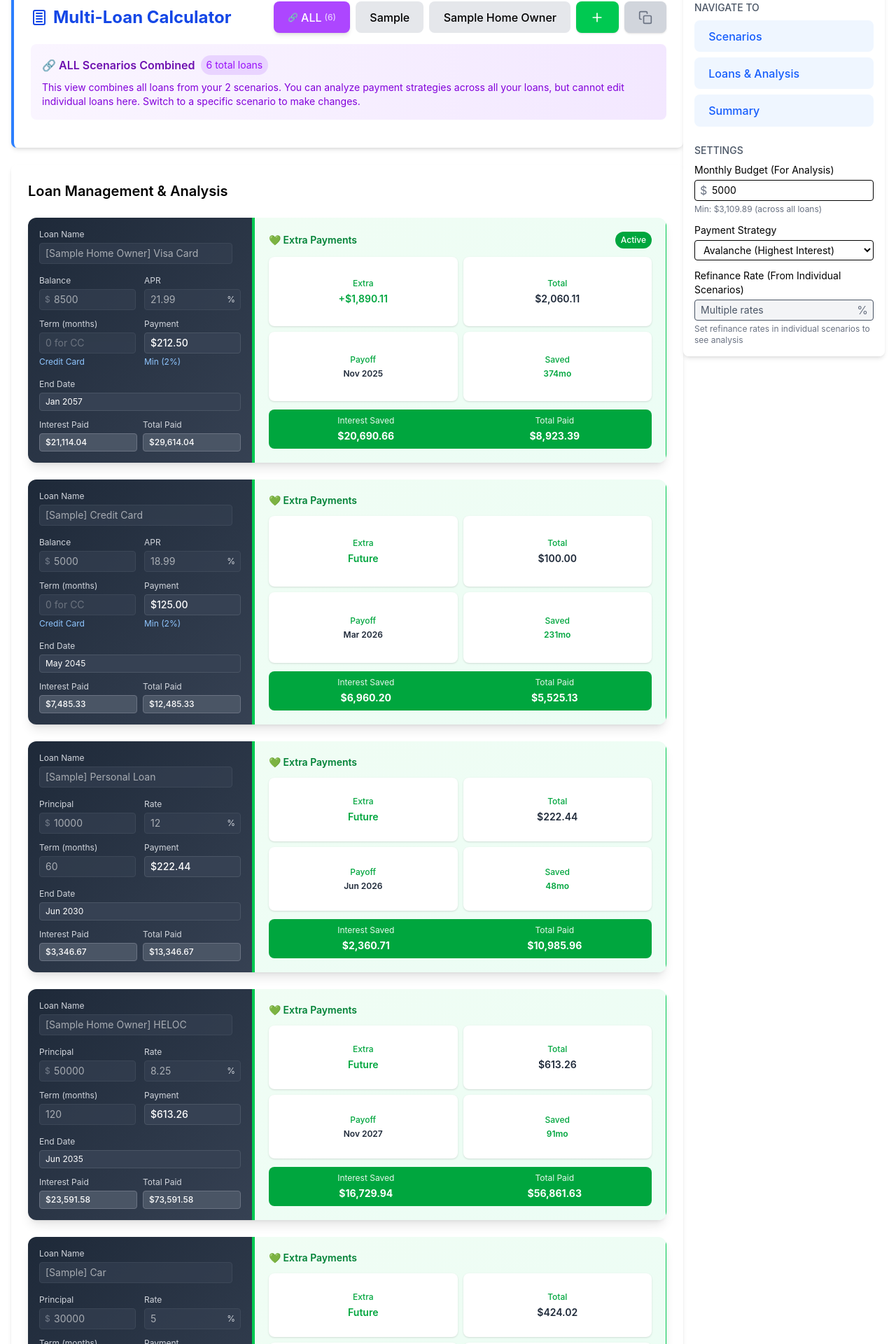
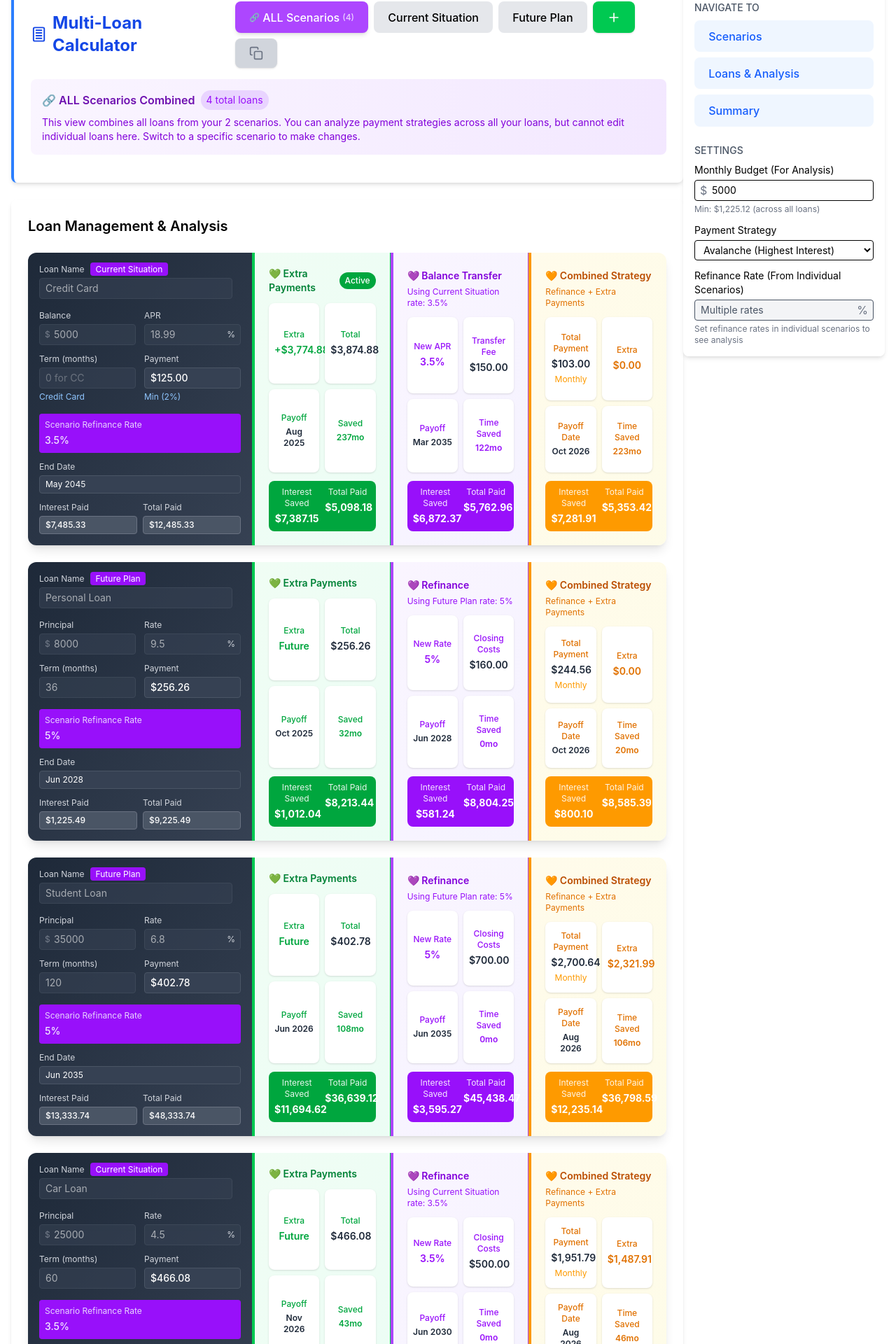
Before and after one commit to Tyrel-Parker/loanOptimizer, a React (Vite) app: page / in a window 1280 px wide. Shown: the part 275-2195 px from the top of the page at 70% size. Built offline with nearby package versions, Linux system fonts and the light colour scheme.

Commit message:
update the handling of the ALL scenario

```diff
--- a/src/App.jsx
+++ b/src/App.jsx
@@ -64,7 +64,9 @@ function App() {
         // Override with analysis values for budget only
         return {
           ...baseAllScenario,
-          totalBudget: allScenarioAnalysis.totalBudget
+          totalBudget: allScenarioAnalysis.totalBudget,
+          // Don't override refinanceRate - it should remain 0 for ALL scenario
+          refinanceRate: 0
         };
       }
       const foundScenario = scenarios.find(s => s.id === activeScenarioId);
@@ -215,7 +217,8 @@ function App() {
           [field]: value
         }));
         return;
-      } else {
+      } else if (field === 'refinanceRate') {
+        // Prevent editing refinance rate in ALL scenario
         console.warn('Cannot edit refinance rate in ALL scenario - it uses individual scenario rates');
         return;
       }
@@ -499,8 +502,7 @@ function App() {
       setActiveScenarioId(ALL_SCENARIO_ID); // Default to ALL scenario
       setPaymentStrategy('avalanche');
       setAllScenarioAnalysis({
-        totalBudget: 0,
-        refinanceRate: 0
+        totalBudget: 0
       });
     }
   };
@@ -578,49 +580,60 @@ function App() {
   // Calculate refinance analysis
   const calculateRefinanceAnalysis = useCallback(() => {
     try {
-      const { loans, refinanceRate } = activeScenario;
+      const { loans } = activeScenario;
       if (!loans || !Array.isArray(loans) || loans.length === 0) return [];
 
-      // Ensure refinanceRate is a valid number
-      const rate = parseFloat(refinanceRate);
-      if (isNaN(rate) || rate <= 0) return [];
+      console.log('calculateRefinanceAnalysis called for scenario:', activeScenario.name);
 
-      // For ALL scenario, we need to use the original loan structure for calculations
-      let loansForCalculation = loans;
-      let isAllScenarioCalc = false;
+      // For ALL scenario, analyze each loan with its source scenario's refinance rate
+      let results = [];
 
       if (activeScenarioId === ALL_SCENARIO_ID) {
-        isAllScenarioCalc = true;
-        // Convert prefixed loans back to original structure for calculation
-        loansForCalculation = loans.map(loan => {
+        console.log('Processing ALL scenario refinance analysis');
+        // For ALL scenario, use each loan's sourceRefinanceRate
+        loans.forEach(loan => {
+          const refinanceRate = loan.sourceRefinanceRate || 0;
+          console.log(`Loan ${loan.name}: sourceRefinanceRate = ${refinanceRate}, loan.rate = ${loan.rate}`);
+
+          if (refinanceRate > 0 && refinanceRate < loan.rate) {
+            console.log(`Processing refinance for ${loan.name} with rate ${refinanceRate}`);
+            // Convert back to original structure for calculation
             const originalId = loan.id.includes('_') ? loan.id.split('_')[1] : loan.id;
-          return {
+            const loanForCalculation = {
               ...loan,
               id: originalId
             };
+
+            const loanResults = analyzeRefinance([loanForCalculation], refinanceRate);
+            console.log(`Refinance results for ${loan.name}:`, loanResults);
+
+            // Map result back to prefixed ID
+            loanResults.forEach(result => {
+              results.push({
+                ...result,
+                id: loan.id // Use the prefixed ID
               });
+            });
+          } else {
+            console.log(`Skipping refinance for ${loan.name}: rate ${refinanceRate} not beneficial (loan rate: ${loan.rate})`);
+          }
+        });
+      } else {
+        console.log('Processing regular scenario refinance analysis');
+        // Regular scenario - use scenario's refinance rate
+        const refinanceRate = parseFloat(activeScenario.refinanceRate);
+        console.log(`Scenario refinance rate: ${refinanceRate}`);
+
+        if (isNaN(refinanceRate) || refinanceRate <= 0) {
+          console.log('No valid refinance rate set for scenario');
+          return [];
         }
 
-      const results = analyzeRefinance(loansForCalculation, rate);
-
-      // If this was an ALL scenario calculation, map results back to prefixed IDs
-      if (isAllScenarioCalc) {
-        return results.map(result => {
-          const originalLoan = loans.find(loan => {
-            const originalId = loan.id.includes('_') ? loan.id.split('_')[1] : loan.id;
-            return originalId === result.id;
-          });
-
-          if (originalLoan) {
-            return {
-              ...result,
-              id: originalLoan.id // Use the prefixed ID
-            };
-          }
-          return result;
-        });
+        results = analyzeRefinance(loans, refinanceRate);
+        console.log('Regular scenario refinance results:', results);
       }
 
+      console.log('Final refinance analysis results:', results);
       return results;
     } catch (error) {
       console.error("Error calculating refinance analysis:", error);
@@ -631,84 +644,162 @@ function App() {
   // Calculate combined analysis (refinance + extra payments)
   const calculateCombinedAnalysis = useCallback(() => {
     try {
-      const { loans, totalBudget, refinanceRate } = activeScenario;
+      const { loans, totalBudget } = activeScenario;
 
       // Add defensive checks
       if (!loans || !Array.isArray(loans) || loans.length === 0) return [];
 
-      // Ensure values are valid numbers
+      // Ensure budget is valid
       const budget = parseFloat(totalBudget);
-      const rate = parseFloat(refinanceRate);
+      if (isNaN(budget) || budget <= 0) return [];
 
-      if (isNaN(budget) || budget <= 0 || isNaN(rate) || rate <= 0) return [];
-
-      // For ALL scenario, we need to use the original loan structure for calculations
-      let loansForCalculation = loans;
-      let isAllScenarioCalc = false;
+      let results = [];
 
       if (activeScenarioId === ALL_SCENARIO_ID) {
-        isAllScenarioCalc = true;
-        // Convert prefixed loans back to original structure for calculation
-        loansForCalculation = loans.map(loan => {
+        // For ALL scenario, group loans by their source refinance rate and process separately
+        const loansByRefRate = {};
+
+        loans.forEach(loan => {
+          const refRate = loan.sourceRefinanceRate || 0;
+          const key = refRate.toString();
+
+          if (!loansByRefRate[key]) {
+            loansByRefRate[key] = [];
+          }
+
+          // Convert to original structure for calculation
           const originalId = loan.id.includes('_') ? loan.id.split('_')[1] : loan.id;
-          return {
+          loansByRefRate[key].push({
             ...loan,
             id: originalId
-          };
           });
-      }
+        });
 
+        // Process each group
+        Object.entries(loansByRefRate).forEach(([refRateStr, groupLoans]) => {
+          const refRate = parseFloat(refRateStr);
+
+          if (refRate > 0 && groupLoans.length > 0) {
+            // Calculate proportion of budget for this group
+            const groupPrincipal = groupLoans.reduce((sum, loan) => sum + (loan.principal || 0), 0);
+            const totalPrincipal = loans.reduce((sum, loan) => sum + (loan.principal || 0), 0);
+            const groupBudget = totalPrincipal > 0 ? (budget * groupPrincipal / totalPrincipal) : 0;
+
+            if (groupBudget > 0) {
               // Create refinanced version of loans with realistic fees
-      const refinancedLoans = loansForCalculation.map(loan => {
-        // Ensure loan has all required properties
+              const refinancedLoans = groupLoans.map(loan => {
                 if (!loan || !loan.rate || !loan.principal) return loan;
 
                 // Only refinance if the new rate is actually lower
-        if (loan.rate > rate) {
+                if (loan.rate > refRate) {
                   const isCreditCard = loan.term === 0;
 
                   if (isCreditCard) {
-            // Credit card balance transfer - add fee to principal
                     const transferFee = Math.max(loan.principal * 0.03, 5);
                     return {
                       ...loan,
-              rate: rate,
-              principal: loan.principal + transferFee // Add transfer fee to balance
+                      rate: refRate,
+                      principal: loan.principal + transferFee
                     };
                   } else {
-            // Regular loan refinancing - add closing costs to principal
                     const closingCostPercentage = loan.principal < 100000 ? 0.02 : 0.015;
                     const closingCosts = loan.principal * closingCostPercentage;
                     return {
                       ...loan,
-              rate: rate,
-              principal: loan.principal + closingCosts // Add closing costs to balance
+                      rate: refRate,
+                      principal: loan.principal + closingCosts
                     };
                   }
                 }
-
-        return loan; // Don't refinance if rate isn't better
+                return loan;
               });
 
-      // Use the proper simulation function for cascading payments on refinanced loans
-      const combinedResults = simulateCascadingPayoffs(refinancedLoans, budget, paymentStrategy);
+              // Calculate combined results for this group
+              const groupResults = simulateCascadingPayoffs(refinancedLoans, groupBudget, paymentStrategy);
 
-      // Calculate detailed analysis with comparison to original
-      let finalResults = combinedResults.map(result => {
-        const originalLoan = loansForCalculation.find(l => l.id === result.id);
+              // Map back to prefixed IDs and add to results
+              groupResults.forEach(result => {
+                const originalLoan = loans.find(loan => {
+                  const originalId = loan.id.includes('_') ? loan.id.split('_')[1] : loan.id;
+                  return originalId === result.id;
+                });
+
+                if (originalLoan) {
+                  // Calculate comparison to original
+                  const originalSchedule = calculateAmortizationSchedule(originalLoan);
                   const refinancedLoan = refinancedLoans.find(l => l.id === result.id);
-        if (!originalLoan) return result;
 
-        // Calculate the original schedule for comparison
-        const originalSchedule = calculateAmortizationSchedule(originalLoan);
-
-        // Add null checks for schedule properties
                   const resultTotalInterest = result.schedule?.totalInterest || 0;
                   const resultPayoffMonths = result.schedule?.payoffMonths || 0;
                   const originalTotalInterest = originalSchedule?.totalInterest || 0;
                   const originalPayoffMonths = originalSchedule?.payoffMonths || 0;
 
-        // Calculate total savings compared to original loan (not refinanced loan)
+                  const originalTotalPaid = originalLoan.principal + originalTotalInterest;
+                  const combinedTotalPaid = refinancedLoan.principal + resultTotalInterest;
+                  const totalSaved = originalTotalPaid - combinedTotalPaid;
+                  const monthsSaved = originalPayoffMonths - resultPayoffMonths;
+
+                  results.push({
+                    ...result,
+                    id: originalLoan.id,
+                    originalRate: originalLoan.rate,
+                    newRate: refinancedLoan.rate,
+                    originalSchedule,
+                    totalSaved,
+                    monthsSaved
+                  });
+                }
+              });
+            }
+          }
+        });
+      } else {
+        // Regular scenario logic
+        const refinanceRate = parseFloat(activeScenario.refinanceRate);
+        if (isNaN(refinanceRate) || refinanceRate <= 0) return [];
+
+        // Create refinanced version of loans with realistic fees
+        const refinancedLoans = loans.map(loan => {
+          if (!loan || !loan.rate || !loan.principal) return loan;
+
+          if (loan.rate > refinanceRate) {
+            const isCreditCard = loan.term === 0;
+
+            if (isCreditCard) {
+              const transferFee = Math.max(loan.principal * 0.03, 5);
+              return {
+                ...loan,
+                rate: refinanceRate,
+                principal: loan.principal + transferFee
+              };
+            } else {
+              const closingCostPercentage = loan.principal < 100000 ? 0.02 : 0.015;
+              const closingCosts = loan.principal * closingCostPercentage;
+              return {
+                ...loan,
+                rate: refinanceRate,
+                principal: loan.principal + closingCosts
+              };
+            }
+          }
+
+          return loan;
+        });
+
+        const combinedResults = simulateCascadingPayoffs(refinancedLoans, budget, paymentStrategy);
+
+        results = combinedResults.map(result => {
+          const originalLoan = loans.find(l => l.id === result.id);
+          const refinancedLoan = refinancedLoans.find(l => l.id === result.id);
+          if (!originalLoan) return result;
+
+          const originalSchedule = calculateAmortizationSchedule(originalLoan);
+
+          const resultTotalInterest = result.schedule?.totalInterest || 0;
+          const resultPayoffMonths = result.schedule?.payoffMonths || 0;
+          const originalTotalInterest = originalSchedule?.totalInterest || 0;
+          const originalPayoffMonths = originalSchedule?.payoffMonths || 0;
+
           const originalTotalPaid = originalLoan.principal + originalTotalInterest;
           const combinedTotalPaid = refinancedLoan.principal + resultTotalInterest;
           const totalSaved = originalTotalPaid - combinedTotalPaid;
@@ -723,26 +814,9 @@ function App() {
             monthsSaved
           };
         });
-
-      // If this was an ALL scenario calculation, map results back to prefixed IDs
-      if (isAllScenarioCalc) {
-        finalResults = finalResults.map(result => {
-          const originalLoan = loans.find(loan => {
-            const originalId = loan.id.includes('_') ? loan.id.split('_')[1] : loan.id;
-            return originalId === result.id;
-          });
-
-          if (originalLoan) {
-            return {
-              ...result,
-              id: originalLoan.id // Use the prefixed ID
-            };
-          }
-          return result;
-        });
       }
 
-      return finalResults;
+      return results;
     } catch (error) {
       console.error("Error calculating combined analysis:", error);
       return [];
@@ -825,8 +899,16 @@ function App() {
 
   // Calculate loan tile values with centralized logic
   const loanTileValues = useMemo(() => {
-    const { loans, totalBudget, refinanceRate } = activeScenario;
+    const { loans, totalBudget } = activeScenario;
     if (!loans || !Array.isArray(loans) || loans.length === 0) return [];
+
+    console.log('Calculating loanTileValues for activeScenario:', activeScenario.name);
+    console.log('Loans in scenario:', loans.map(loan => ({
+      id: loan.id,
+      name: loan.name,
+      sourceRefinanceRate: loan.sourceRefinanceRate,
+      rate: loan.rate
+    })));
 
     return loans.map(loan => {
       // Find corresponding analysis data
@@ -834,16 +916,24 @@ function App() {
       const refinanceInfo = refinanceAnalysis?.find(r => r.id === loan.id);
       const combinedInfo = combinedAnalysis?.find(c => c.id === loan.id);
 
+      // For ALL scenario, use the loan's sourceRefinanceRate
+      // For regular scenarios, use the scenario's refinanceRate
+      const effectiveRefinanceRate = activeScenarioId === ALL_SCENARIO_ID
+        ? (loan.sourceRefinanceRate || 0)
+        : (activeScenario.refinanceRate || 0);
+
+      console.log(`Loan ${loan.name}: effectiveRefinanceRate = ${effectiveRefinanceRate}, sourceRefinanceRate = ${loan.sourceRefinanceRate}, scenarioRefinanceRate = ${activeScenario.refinanceRate}`);
+
       return calculateLoanTileValues(
         loan,
         totalBudget || 0,
-        refinanceRate || 0,
+        effectiveRefinanceRate,
         payoffInfo,
         refinanceInfo,
         combinedInfo
       );
     });
-  }, [activeScenario, payoffSchedule, refinanceAnalysis, combinedAnalysis]);
+  }, [activeScenario, payoffSchedule, refinanceAnalysis, combinedAnalysis, activeScenarioId]);
 
   // Calculate summary totals from tile values
   const summaryTotals = useMemo(() => {
--- a/src/utils/defaultData.js
+++ b/src/utils/defaultData.js
@@ -1,145 +1,130 @@
 // utils/defaultData.js
 import { calculateEndDate } from './dateUtils';
 
-// Constants for ALL scenario
 export const ALL_SCENARIO_ID = 'ALL_SCENARIO';
-export const ALL_SCENARIO_NAME = 'ALL';
+export const ALL_SCENARIO_NAME = 'ALL Scenarios';
 
-// Function to create a default car loan with unique ID
 export const createDefaultCarLoan = () => ({
-  id: Date.now() + Math.random() * 1000, // Ensure unique ID
-  name: "Car",
-  principal: 30000,
-  rate: 5,
-  term: 84,
-  endDate: calculateEndDate(84).toISOString().split('T')[0],
-  extraPayment: 0
-});
-
-// Function to create a default personal loan with unique ID
-export const createDefaultPersonalLoan = () => ({
-  id: Date.now() + Math.random() * 1000 + 1, // Ensure different from car loan
-  name: "Personal Loan",
-  principal: 10000,
-  rate: 12,
+  id: 1,
+  name: "Car Loan",
+  principal: 25000,
+  rate: 4.5,
   term: 60,
   endDate: calculateEndDate(60).toISOString().split('T')[0],
   extraPayment: 0
 });
 
-// Function to create a default credit card with unique ID
-export const createDefaultCreditCard = () => ({
-  id: Date.now() + Math.random() * 1000 + 3, // Ensure unique ID
-  name: "Credit Card",
-  principal: 5000,
-  rate: 18.99,
-  term: 0, // 0 indicates credit card
-  endDate: "", // No end date for credit cards
-  extraPayment: 0
-});
-
-// Function to create a default scenario with unique IDs
 export const createDefaultScenario = () => ({
-  id: Date.now() + Math.random() * 1000 + 2,
-  name: "Sample",
-  loans: [createDefaultCarLoan(), createDefaultPersonalLoan(), createDefaultCreditCard()],
-  totalBudget: 1000, // Sufficient budget to cover minimum payments + extra
-  refinanceRate: 7.8
-});
-
-// Function to create a second sample scenario
-export const createSecondSampleScenario = () => ({
-  id: Date.now() + Math.random() * 1000 + 10,
-  name: "Sample Home Owner",
+  id: 1,
+  name: "Current Situation",
   loans: [
     {
-      id: Date.now() + Math.random() * 1000 + 11,
-      name: "Mortgage",
-      principal: 250000,
-      rate: 6.5,
-      term: 360,
-      endDate: calculateEndDate(360).toISOString().split('T')[0],
+      id: 1,
+      name: "Car Loan",
+      principal: 25000,
+      rate: 4.5,
+      term: 60,
+      endDate: calculateEndDate(60).toISOString().split('T')[0],
       extraPayment: 0
     },
     {
-      id: Date.now() + Math.random() * 1000 + 12,
-      name: "HELOC",
-      principal: 50000,
-      rate: 8.25,
+      id: 2,
+      name: "Credit Card",
+      principal: 5000,
+      rate: 18.99,
+      term: 0,
+      endDate: "",
+      extraPayment: 0
+    }
+  ],
+  totalBudget: 800,
+  refinanceRate: 3.5
+});
+
+export const createSecondSampleScenario = () => ({
+  id: 2,
+  name: "Future Plan",
+  loans: [
+    {
+      id: 3,
+      name: "Student Loan",
+      principal: 35000,
+      rate: 6.8,
       term: 120,
       endDate: calculateEndDate(120).toISOString().split('T')[0],
       extraPayment: 0
     },
     {
-      id: Date.now() + Math.random() * 1000 + 13,
-      name: "Visa Card",
-      principal: 8500,
-      rate: 21.99,
-      term: 0, // Credit card
-      endDate: "",
+      id: 4,
+      name: "Personal Loan",
+      principal: 8000,
+      rate: 9.5,
+      term: 36,
+      endDate: calculateEndDate(36).toISOString().split('T')[0],
       extraPayment: 0
     }
   ],
-  totalBudget: 2500, // Sufficient budget to cover mortgage + other minimums + extra
-  refinanceRate: 6.0
+  totalBudget: 1000,
+  refinanceRate: 5.0
 });
 
-// Function to create the default set of scenarios
 export const createDefaultScenarios = () => [
   createDefaultScenario(),
   createSecondSampleScenario()
 ];
 
-// Function to create the ALL scenario
-export const createAllScenario = (scenarios) => {
-  try {
-    // Collect all loans from all scenarios (except the ALL scenario itself)
-    const allLoans = [];
-    let combinedBudget = 0;
-
-    if (Array.isArray(scenarios)) {
-      scenarios.forEach(scenario => {
-        if (scenario && scenario.id !== ALL_SCENARIO_ID && Array.isArray(scenario.loans)) {
-          // Add all loans from this scenario with unique IDs and scenario prefixes
-          scenario.loans.forEach(loan => {
-            if (loan && loan.id) {
-              const prefixedLoan = {
-                ...loan,
-                id: `${scenario.id}_${loan.id}`, // Ensure unique ID by prefixing with scenario ID
-                name: `[${scenario.name || 'Unknown'}] ${loan.name || 'Unknown Loan'}`, // Prefix name with scenario name
-                sourceScenarioId: scenario.id, // Track which scenario this loan came from
-                sourceRefinanceRate: scenario.refinanceRate || 0 // Track the source scenario's refinance rate
-              };
-              allLoans.push(prefixedLoan);
-            }
-          });
-
-          // Accumulate budgets
-          if (scenario.totalBudget && scenario.totalBudget > 0) {
-            combinedBudget += scenario.totalBudget;
-          }
-        }
-      });
-    }
-
-    return {
-      id: ALL_SCENARIO_ID,
-      name: ALL_SCENARIO_NAME,
-      loans: allLoans,
-      totalBudget: combinedBudget,
-      refinanceRate: 0, // No longer used - each loan uses its source scenario's rate
-      isReadOnly: true // Flag to indicate this is a special scenario
-    };
-  } catch (error) {
-    console.error('Error in createAllScenario:', error);
-    // Return a safe fallback
+// Create the ALL scenario by combining loans from all regular scenarios
+export const createAllScenario = (regularScenarios) => {
+  if (!regularScenarios || !Array.isArray(regularScenarios)) {
     return {
       id: ALL_SCENARIO_ID,
       name: ALL_SCENARIO_NAME,
       loans: [],
       totalBudget: 0,
-      refinanceRate: 0,
+      refinanceRate: 0, // Always 0 for ALL scenario
       isReadOnly: true
     };
   }
+
+  // Combine all loans from all scenarios with prefixed IDs and source refinance rates
+  const combinedLoans = [];
+
+  regularScenarios.forEach(scenario => {
+    if (scenario.loans && Array.isArray(scenario.loans)) {
+      scenario.loans.forEach(loan => {
+        // Ensure we're carrying over the refinance rate properly
+        const sourceRefinanceRate = scenario.refinanceRate || 0;
+
+        combinedLoans.push({
+          ...loan,
+          id: `${scenario.id}_${loan.id}`, // Prefix with scenario ID
+          sourceScenarioId: scenario.id,
+          sourceScenarioName: scenario.name,
+          sourceRefinanceRate: sourceRefinanceRate // Carry over the scenario's refinance rate
+        });
+      });
+    }
+  });
+
+  // Calculate total budget from all scenarios
+  const totalBudget = regularScenarios.reduce((sum, scenario) => {
+    return sum + (scenario.totalBudget || 0);
+  }, 0);
+
+  console.log('createAllScenario - Combined Loans Debug:', combinedLoans.map(loan => ({
+    id: loan.id,
+    name: loan.name,
+    sourceScenarioName: loan.sourceScenarioName,
+    sourceRefinanceRate: loan.sourceRefinanceRate,
+    rate: loan.rate
+  })));
+
+  return {
+    id: ALL_SCENARIO_ID,
+    name: ALL_SCENARIO_NAME,
+    loans: combinedLoans,
+    totalBudget,
+    refinanceRate: 0, // Always 0 for ALL scenario - individual rates are in loan.sourceRefinanceRate
+    isReadOnly: true
+  };
 };
```
Also changed, not shown: src/utils/loanTileCalculator.js (+19 -0 lines). Lines whose indentation alone changed are shown as unchanged.
